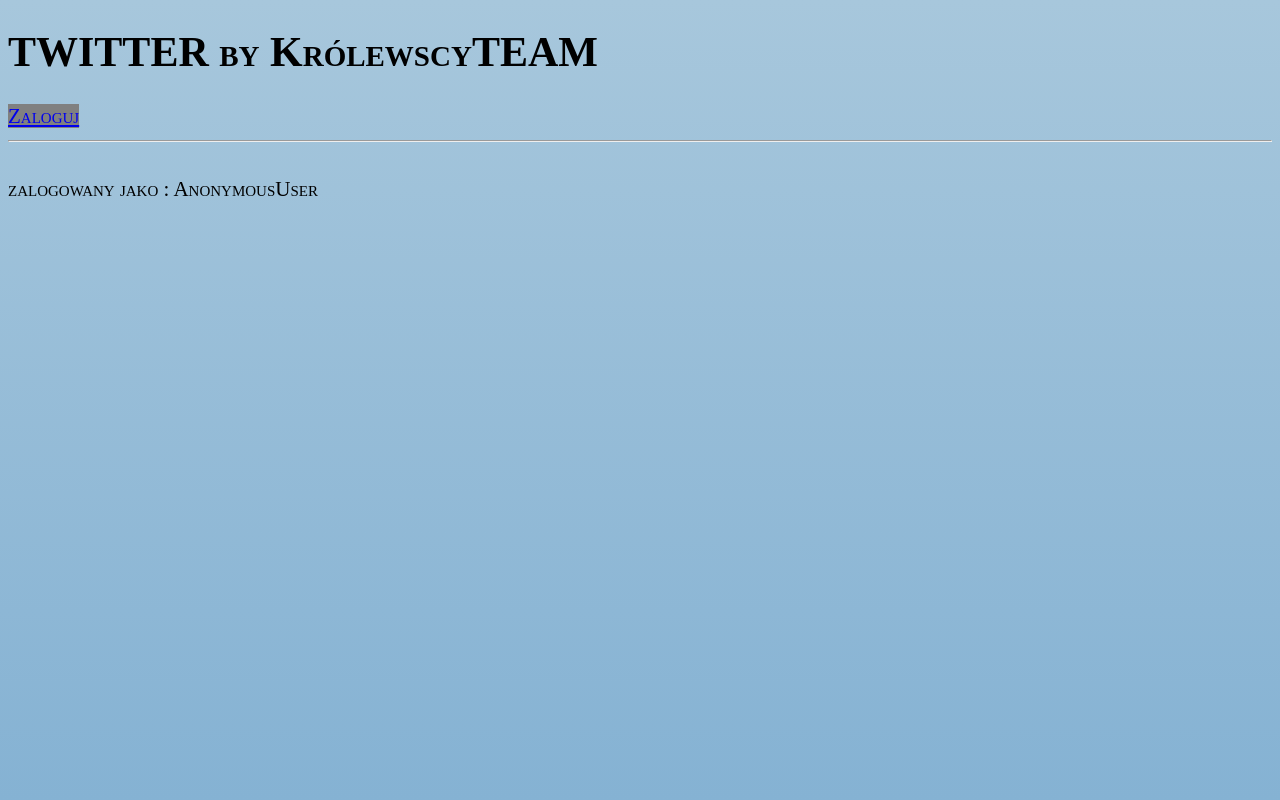
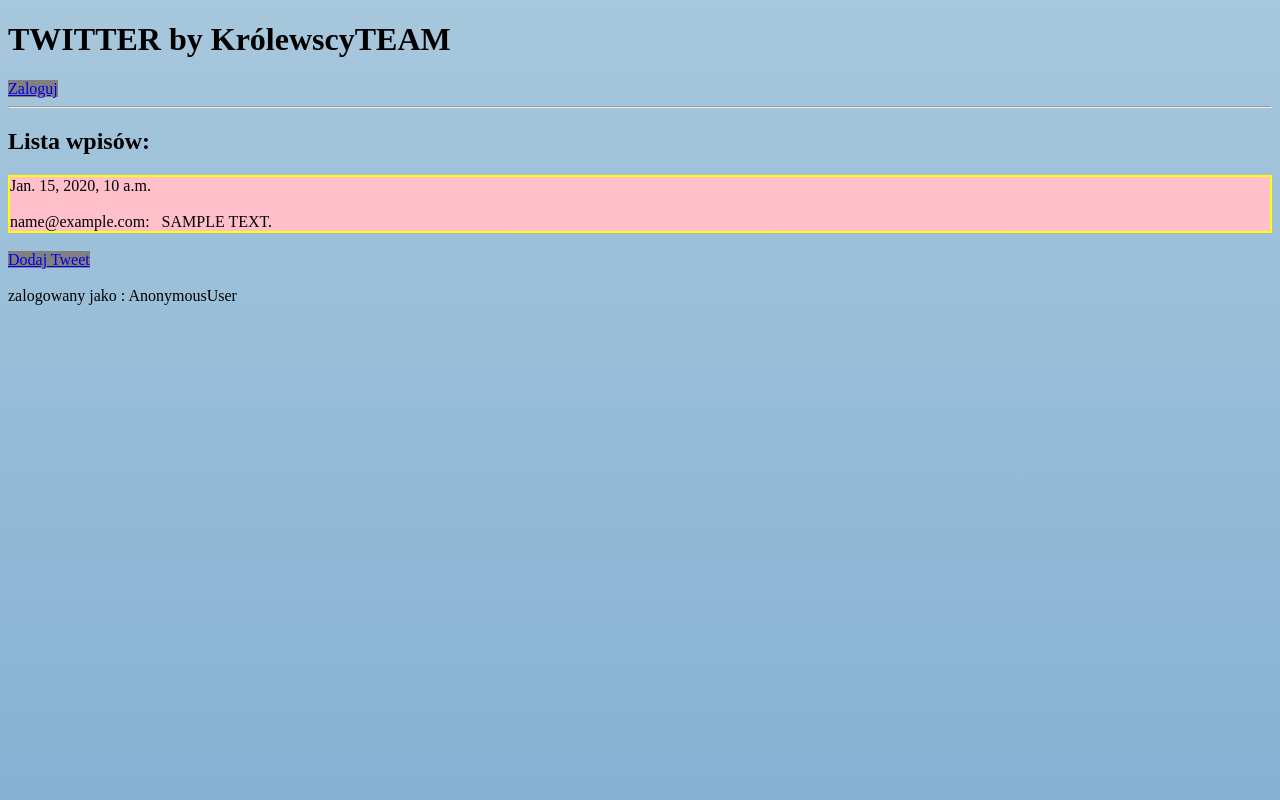
Before and after one commit to natancamenzind/Workshops-TwitterClone, a Django app: page /twitter/ in a window 1280 px wide. Run offline with Django 3.2, Linux system fonts and the light colour scheme; tables that the repository leaves empty hold one stand-in row (values such as "Sample post").

Commit message:
tweet entires page

```diff
--- a/twitter/static/twitter/style.css
+++ b/twitter/static/twitter/style.css
@@ -15,8 +15,7 @@
     background: linear-gradient(to bottom, #a7c7dc 0%,#85b2d3 100%); /* W3C, IE10+, FF16+, Chrome26+, Opera12+, Safari7+ */
     filter: progid:DXImageTransform.Microsoft.gradient( startColorstr='#a7c7dc', endColorstr='#85b2d3',GradientType=0 ); /* IE6-9 */;
     margin: 0;
-    font-variant: small-caps;
-    font-size: 21px;
+
     height: 100%;
     background-repeat: no-repeat;
     background-attachment: fixed;
--- a/twitter/twitter/urls.py
+++ b/twitter/twitter/urls.py
@@ -18,12 +18,15 @@
 from django.conf.urls.static import static
 from django.contrib import admin
 from twitter_comments import views
+from twitter_entries import views
 
 urlpatterns = [
     url(r'^admin/', admin.site.urls),
-    url(r'^twitter/', views.TwitterBaseView.as_view(), name="base"),
+    url(r'^twitter/', views.TwitterListView.as_view(), name="base"),
     url(r'^twitter_users/', include('twitter_users.urls')),
     url(r'^twitter_entries/', include('twitter_entries.urls')),
+    url(r'^twitter_entries/add', views.TweetCreateView.as_view(), name="add-entries"),
     url(r'^twitter_comments/', include('twitter_comments.urls')),
     url(r'^twitter_messages/', include('twitter_messages.urls')),
+    url(r'^twitter_add_/', include('twitter_messages.urls')),
 ] + static(settings.STATIC_URL, document_root=settings.STATIC_ROOT)
--- a/twitter/twitter_entries/models.py
+++ b/twitter/twitter_entries/models.py
@@ -1,14 +1,12 @@
 from django.conf import settings
-from django.contrib.auth.models import User
 from django.db import models
 
 
-# Create your models here.
+class Tweet(models.Model):
 
-class Tweet(models.Model):
     content = models.CharField(max_length=140)
-    creation_date = models.DateField(auto_now_add=True)
-    user = models.ForeignKey(settings.AUTH_USER_MODEL )
+    user = models.ForeignKey(settings.AUTH_USER_MODEL)
+    creation_date = models.DateTimeField(auto_now_add=True)
 
     def __str__(self):
         return self.content
--- /dev/null
+++ b/twitter/twitter_entries/templates/twitter_entries/tweet_list.html
@@ -0,0 +1,35 @@
+{% extends 'twitter/base.html' %}
+
+{% block content %}
+
+    <h2>Lista wpisów:</h2>
+
+
+        {% for tweet in object_list %}
+
+     <div style="background-color: pink; border: 2px solid yellow">
+
+
+         {{ tweet.creation_date }}<br><br>
+            {{ tweet.user}}: &nbsp;
+            {{ tweet.content|upper }}
+
+
+     </div><br>
+
+
+        {% empty %}
+
+        BRAK WPISÓW
+
+        {% endfor %}
+
+<a class="link" href="/twitter_entries/add">Dodaj Tweet</a>
+
+
+
+
+
+
+
+{% endblock %}
--- /dev/null
+++ b/twitter/twitter_entries/views.py
@@ -0,0 +1,15 @@
+from django.views.generic import ListView, CreateView
+from .models import Tweet
+from .forms import TweetCreateForm
+
+
+class TwitterListView(ListView):
+
+    model = Tweet
+
+
+class TweetCreateView(CreateView):
+
+    form_class= TweetCreateForm
+    success_url = '/twitter/'
+    template_name = 'twitter_entries/tweet_form.html'
```
Also changed, not shown: twitter/twitter_entries/forms.py (added, +9 -0 lines), twitter/twitter_entries/templates/twitter_entries/tweet_form.html (added, +12 -0 lines), twitter/twitter_comments/views.py (line endings or trailing spaces), twitter/twitter_entries/migrations/0001_initial.py, twitter/twitter_entries/migrations/0002_auto_20170707_1454.py (added).
